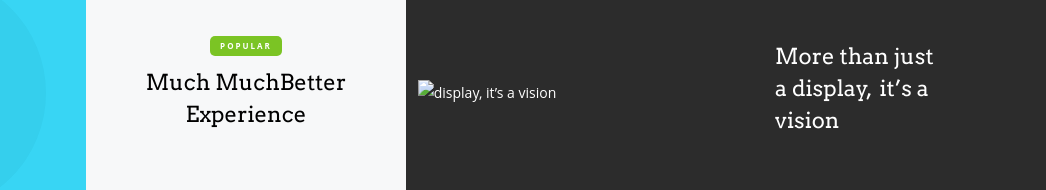
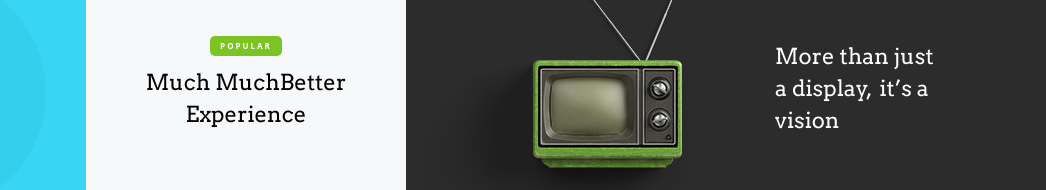
Before and after one commit to n7xx/Grid-MasterClass, a plain HTML site: page index.html in a window 1280 px wide. Shown: the part 1158-1348 px from the top of the page, 234-1280 px from the left. Drawn offline with Linux system fonts and the light colour scheme.

Commit message:
modified:   index.html

```diff
--- a/index.html
+++ b/index.html
@@ -17,7 +17,7 @@
     <div class="grid">
       <div id="TV" class="TV">
         <img
-          src="./images/_TV.png"
+          src="./images/TV.png"
           width="271"
           alt="display,  it’s a vision"
           class="tv-img"
```
